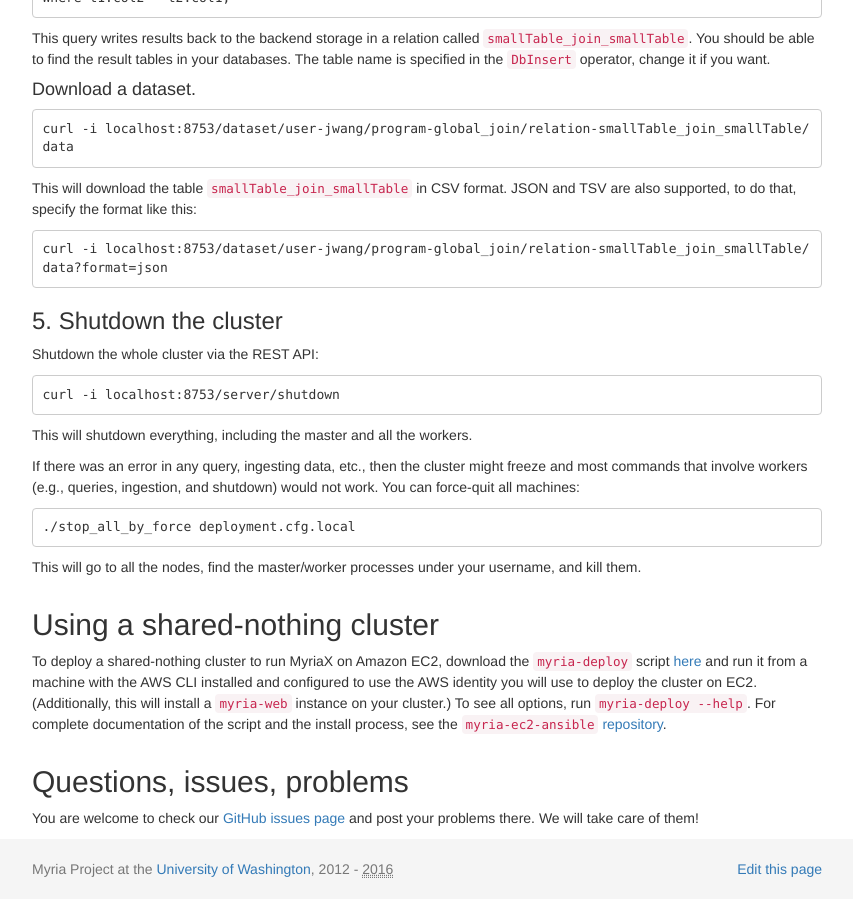
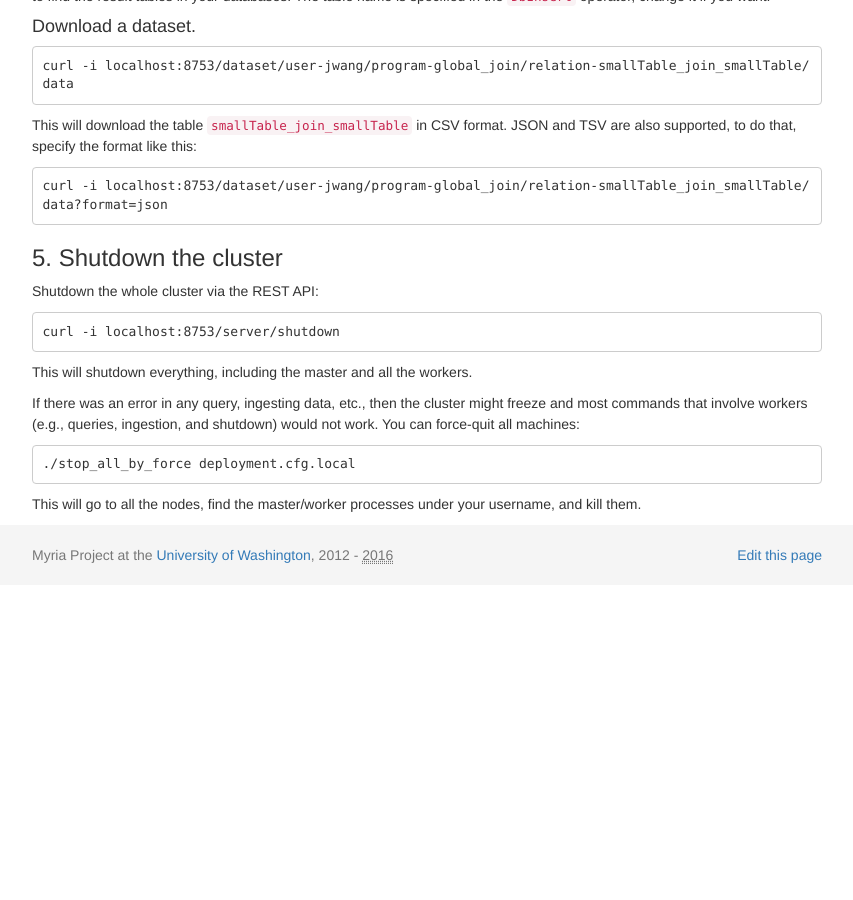
Before and after one commit to uwescience/myria-website, a Jekyll site: the page built from docs/myriax/index.markdown, in a window 1280 px wide and 900 px high, scrolled down 3153 px. Shown: the whole window, without its empty margins (213-1066 px from the left). Built offline with Jekyll 4.4.1, drawn with Linux system fonts in a browser that asks for light colours; nearby versions of some CDN libraries; Markdown is read by kramdown in place of the engine named in the settings; after the commit the page ends 3739 px from its top, so only the background shows below that; some of the changed text lies outside the part shown.

Commit message:
first section

```diff
--- a/docs/myriax/index.markdown
+++ b/docs/myriax/index.markdown
@@ -2,13 +2,11 @@
 layout: default
 title: Myria Local Installation
 group: "docs"
-weight: 2
+weight: 1
 section: 1
 ---
 
-# MyriaX Engine
-
-## Local Installation
+# Myria Local Installation
 
 ### 1. Preparation
 
@@ -212,12 +210,3 @@ force-quit all machines:
     ./stop_all_by_force deployment.cfg.local
 
 This will go to all the nodes, find the master/worker processes under your username, and kill them.
-
-
-## Using a shared-nothing cluster
-
-To deploy a shared-nothing cluster to run MyriaX on Amazon EC2, download the `myria-deploy` script [here](https://raw.githubusercontent.com/uwescience/myria-ec2-ansible/reef/myria-deploy) and run it from a machine with the AWS CLI installed and configured to use the AWS identity you will use to deploy the cluster on EC2. (Additionally, this will install a `myria-web` instance on your cluster.) To see all options, run `myria-deploy --help`. For complete documentation of the script and the install process, see the `myria-ec2-ansible` [repository](https://github.com/uwescience/myria-ec2-ansible/blob/reef/README.md).
-
-## Questions, issues, problems
-
-You are welcome to check our [GitHub issues page](https://github.com/uwescience/myria/issues) and post your problems there. We will take care of them!
```
